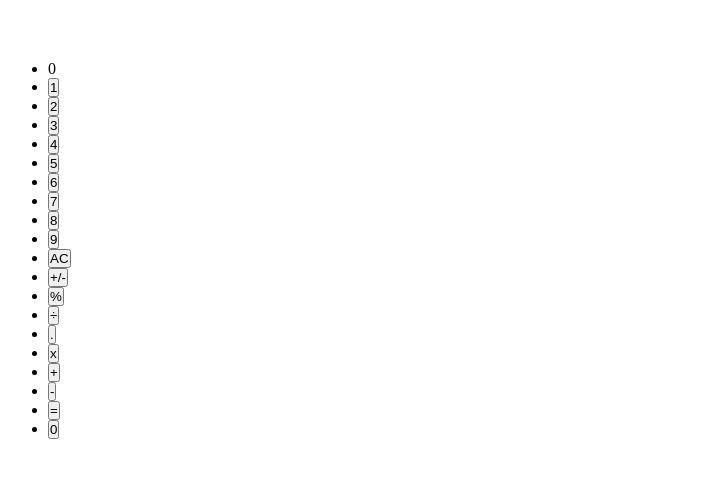
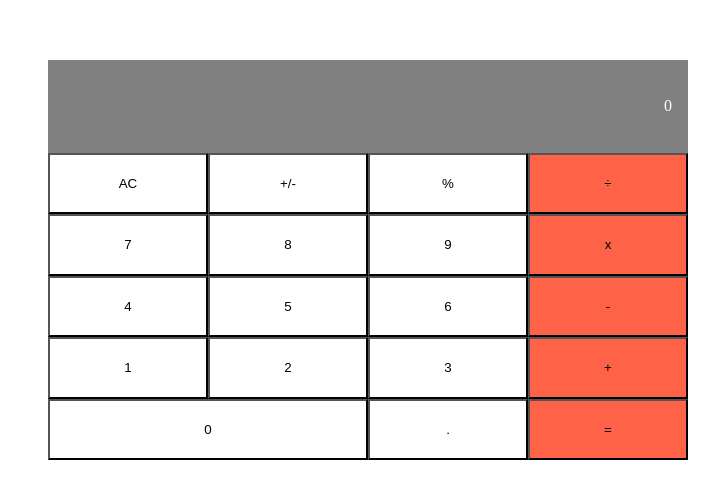
Before and after one commit to SamanAtashi/My-Math-Magicians-app, a React (Create React App) app: page / in a window 1280 px wide. Shown: the part 140-638 px from the top of the page, without its empty margins (272-991 px from the left). Built offline with nearby package versions, Linux system fonts and the light colour scheme.

Commit message:
Add simple style to calculator.js

```diff
--- a/src/components/Calculator.css
+++ b/src/components/Calculator.css
@@ -0,0 +1,134 @@
+li {
+  list-style: none;
+}
+
+ul {
+  width: 100%;
+  height: 100%;
+  flex-wrap: wrap;
+
+  /* justify-content: flex-end; */
+}
+
+button {
+  width: 100%;
+  height: 100%;
+  background-color: transparent;
+}
+
+button:hover {
+  cursor: pointer;
+  background-color: greenyellow;
+}
+
+.d-flex {
+  display: flex;
+}
+
+.center {
+  justify-content: center;
+  align-items: center;
+}
+
+.calc-result {
+  width: 100%;
+  background-color: grey;
+  color: white;
+  justify-content: flex-end;
+  align-items: center;
+  padding: 1rem;
+}
+
+.calc-item {
+  width: 25%;
+}
+
+.calc-zero {
+  justify-self: start;
+  width: 50%;
+}
+
+.o-0 {
+  order: 0;
+}
+
+.o-1 {
+  order: 14;
+}
+
+.o-2 {
+  order: 15;
+}
+
+.o-3 {
+  order: 16;
+}
+
+.o-4 {
+  order: 10;
+}
+
+.o-5 {
+  order: 11;
+}
+
+.o-6 {
+  order: 12;
+}
+
+.o-7 {
+  order: 5;
+}
+
+.o-8 {
+  order: 6;
+}
+
+.o-9 {
+  order: 7;
+}
+
+.o-10 {
+  order: 1;
+}
+
+.o-11 {
+  order: 2;
+}
+
+.o-12 {
+  order: 3;
+}
+
+.o-13 {
+  order: 4;
+  background-color: tomato;
+}
+
+.o-14 {
+  order: 19;
+}
+
+.o-15 {
+  order: 9;
+  background-color: tomato;
+}
+
+.o-16 {
+  order: 17;
+  background-color: tomato;
+}
+
+.o-17 {
+  order: 13;
+  background-color: tomato;
+}
+
+.o-18 {
+  order: 20;
+  background-color: tomato;
+}
+
+.o-19 {
+  order: 18;
+}
```
